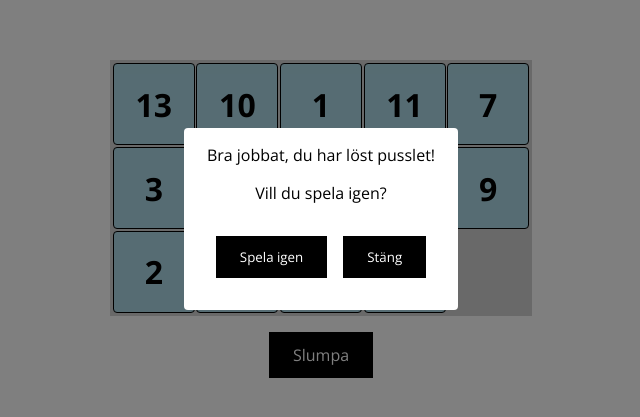
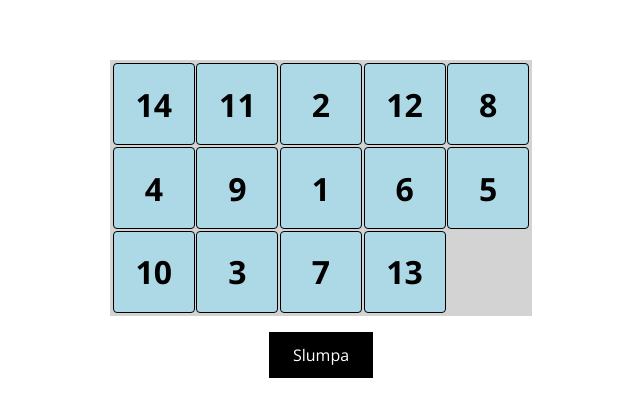
Before and after one commit to frankemon/grebban-test, a React (Vite) app: page / in a window 1280 px wide. Shown: the part 181-598 px from the top of the page, without its empty margins (319-959 px from the left). Built offline with nearby package versions, Linux system fonts and the light colour scheme.

Commit message:
add util, tile move, solved test

```diff
--- a/src/App.tsx
+++ b/src/App.tsx
@@ -2,13 +2,26 @@ import React, { useEffect, useState } from "react";
 import styled, { createGlobalStyle } from "styled-components";
 import Board from "./components/Board";
 import Button from "./components/Button";
-import randomizeTiles from "./hooks/randomizeTiles";
 import Modal from "./components/Modal";
 
-// TODO: move fx
-// TODO: check if solved fx and use on each move
-// TODO: if solved, show modal with play again button
 // TODO: get better randomize fx
+
+const COLS = 5;
+const SOLVED = false;
+
+const randomizeTiles: (tiles: number[]) => number[] = (tiles) => {
+  const randomized = tiles.sort(() => Math.random() - 0.5);
+  return randomized;
+};
+
+const checkIfSolved = (tiles: number[]) => {
+  for (let i = 0; i < tiles.length; i++) {
+    if (tiles[i] !== i + 1) {
+      return false;
+    }
+  }
+  return true;
+};
 
 const GlobalStyle = createGlobalStyle`
   body {
@@ -28,17 +41,28 @@ const MainContainer = styled.div`
 
 const App: React.FC = () => {
   const [tiles, setTiles] = useState<number[]>([
-    0, 1, 2, 3, 4, 5, 6, 7, 8, 9, 10, 11, 12, 13, 14,
+    1, 2, 3, 4, 5, 6, 7, 8, 9, 10, 11, 12, 13, 14, 0,
   ]);
-  const [isSolved, setIsSolved] = useState<boolean>(false);
-  const [showModal, setShowModal] = useState<boolean>(true);
+  const [emptyTile, setEmptyTile] = useState<number>(0);
+  const [showModal, setShowModal] = useState<boolean>(false);
 
   useEffect(() => {
-    setTiles(randomizeTiles([...tiles]));
+    if (SOLVED) {
+      // Set game to solved for testing
+      setTiles(tiles);
+      setEmptyTile(0);
+      setShowModal(true);
+    } else {
+      // Normal game start
+      const shuffledTiles = randomizeTiles([...tiles]);
+      setTiles(shuffledTiles);
+    }
   }, []);
 
   const handleRandomize = () => {
-    setTiles(randomizeTiles([...tiles]));
+    const shuffledTiles = randomizeTiles([...tiles]);
+    setTiles(shuffledTiles);
+    setEmptyTile(0);
   };
 
   const handleShowModal = () => {
@@ -50,22 +74,72 @@ const App: React.FC = () => {
     setShowModal((prevShowModal) => !prevShowModal);
   };
 
+  const handleTileClick = (index: number) => {
+    const emptyTileIndex = tiles.indexOf(emptyTile);
+    const emptyRow = Math.floor(emptyTileIndex / COLS);
+    const emptyCol = emptyTileIndex % COLS;
+    const tileRow = Math.floor(index / COLS);
+    const tileCol = index % COLS;
+
+    const newTiles = [...tiles];
+
+    if (tileRow === emptyRow) {
+      // Horizontal shift
+      if (tileCol < emptyCol) {
+        // Shift right
+        for (let col = emptyCol; col > tileCol; col--) {
+          newTiles[emptyRow * COLS + col] = newTiles[emptyRow * COLS + col - 1];
+        }
+      } else if (tileCol > emptyCol) {
+        // Shift left
+        for (let col = emptyCol; col < tileCol; col++) {
+          newTiles[emptyRow * COLS + col] = newTiles[emptyRow * COLS + col + 1];
+        }
+      }
+      newTiles[emptyRow * COLS + tileCol] = emptyTile;
+    } else if (tileCol === emptyCol) {
+      // Vertical shift
+      if (tileRow < emptyRow) {
+        // Shift down
+        for (let row = emptyRow; row > tileRow; row--) {
+          newTiles[row * COLS + emptyCol] =
+            newTiles[(row - 1) * COLS + emptyCol];
+        }
+      } else if (tileRow > emptyRow) {
+        // Shift up
+        for (let row = emptyRow; row < tileRow; row++) {
+          newTiles[row * COLS + emptyCol] =
+            newTiles[(row + 1) * COLS + emptyCol];
+        }
+      }
+      newTiles[tileRow * COLS + emptyCol] = emptyTile;
+    }
+
+    setTiles(newTiles);
+    setEmptyTile(newTiles[index]);
+
+    if (checkIfSolved(newTiles)) {
+      setShowModal(true);
+    }
+  };
+
   return (
     <>
       <GlobalStyle />
       {showModal && (
         <Modal
-          text={"Bra jobbat, du har löst pusslet!"}
+          text={"bra jobbat, du har löst pusslet!"}
           prompt={true}
-          promptText={"Vill du spela igen?"}
-          button={"Spela igen"}
+          promptText={"vill du spela igen?"}
+          button={"spela igen"}
           onClick={handlePlayAgain}
           close={true}
           onClose={handleShowModal}
+          closeText={"stäng"}
         />
       )}
       <MainContainer>
-        <Board tiles={tiles} />
+        <Board tiles={tiles} onTileClick={handleTileClick} cols={COLS} />
         <Button text={"slumpa"} onClick={handleRandomize} />
       </MainContainer>
     </>
--- a/src/components/Board.tsx
+++ b/src/components/Board.tsx
@@ -2,36 +2,27 @@ import React from "react";
 import styled from "styled-components";
 import Tile from "./Tile";
 
-const ROWS = 3;
-const COLS = 5;
-const TILES_AMOUNT = ROWS * COLS - 1;
-//   grid-template-columns: repeat(${COLS}, 1fr);
-{
-  /* {Array.from({ length: TILES_AMOUNT }).map((_, index) => (
-        <Tile key={index} number={index + 1} />
-      ))} */
+interface BoardProps {
+  tiles: number[];
+  onTileClick: (index: number) => void;
+  cols: number;
 }
-// const TILES_AMOUNT = 5;
 
-const BoardContainer = styled.div`
+const BoardContainer = styled.div<{ cols: number }>`
   display: grid;
-  grid-template-columns: repeat(${COLS}, 1fr);
+  grid-template-columns: repeat(${(props) => props.cols}, 1fr);
   gap: 0.1rem;
   padding: 0.2rem;
   margin-bottom: 1rem;
   background-color: #d3d3d3;
 `;
 
-interface BoardProps {
-  tiles: number[];
-}
-
-const Board: React.FC<BoardProps> = ({ tiles }) => {
+const Board: React.FC<BoardProps> = ({ tiles, onTileClick, cols }) => {
   return (
-    <BoardContainer>
-      {tiles.map((tile, index) =>
-        tile === 0 ? null : <Tile key={index} number={tile} />
-      )}
+    <BoardContainer cols={cols}>
+      {tiles.map((tile, index) => (
+        <Tile key={index} number={tile} onClick={() => onTileClick(index)} />
+      ))}
     </BoardContainer>
   );
 };
--- a/src/components/Button.tsx
+++ b/src/components/Button.tsx
@@ -1,5 +1,6 @@
 import React from "react";
 import styled from "styled-components";
+import capatalizeText from "../utils/capitalizeText";
 
 interface ButtonProps {
   text: string;
@@ -16,9 +17,7 @@ const ButtonContainer = styled.div`
 
 const Button: React.FC<ButtonProps> = ({ text, onClick }) => {
   return (
-    <ButtonContainer onClick={onClick} className="btn">
-      {text.charAt(0).toUpperCase() + text.slice(1)}
-    </ButtonContainer>
+    <ButtonContainer onClick={onClick}>{capatalizeText(text)}</ButtonContainer>
   );
 };
 
--- a/src/components/Modal.tsx
+++ b/src/components/Modal.tsx
@@ -1,5 +1,17 @@
 import React from "react";
 import styled from "styled-components";
+import capatalizeText from "../utils/capitalizeText";
+
+interface ModalProps {
+  text: string;
+  button: string;
+  prompt: boolean;
+  promptText: string;
+  close: boolean;
+  onClick: () => void;
+  onClose: () => void;
+  closeText: string;
+}
 
 const ModalOverlay = styled.div`
   display: flex;
@@ -55,16 +67,6 @@ const ModalButtonClose = styled.button`
   font-family: "Open Sans", sans-serif;
 `;
 
-interface ModalProps {
-  text: string;
-  button: string;
-  prompt: boolean;
-  promptText: string;
-  close: boolean;
-  onClick: () => void;
-  onClose: () => void;
-}
-
 const Modal: React.FC<ModalProps> = ({
   text,
   button,
@@ -73,16 +75,19 @@ const Modal: React.FC<ModalProps> = ({
   promptText,
   onClick,
   onClose,
+  closeText,
 }) => {
   return (
     <ModalOverlay>
       <ModalBody>
-        {text}
-        {prompt && <p>{promptText}</p>}
+        <h1>{capatalizeText(text)}</h1>
+        {prompt && <p>{capatalizeText(promptText)}</p>}
         <ModalButtonContainer>
-          <ModalButton onClick={onClick}>{button}</ModalButton>
+          <ModalButton onClick={onClick}>{capatalizeText(button)}</ModalButton>
           {close && (
-            <ModalButtonClose onClick={onClose}>Stäng</ModalButtonClose>
+            <ModalButtonClose onClick={onClose}>
+              {capatalizeText(closeText)}
+            </ModalButtonClose>
           )}
         </ModalButtonContainer>
       </ModalBody>
--- a/src/components/Tile.tsx
+++ b/src/components/Tile.tsx
@@ -1,19 +1,24 @@
 import React from "react";
 import styled from "styled-components";
 
-const TileContainer = styled.div`
+interface TileProps {
+  number: number;
+  onClick: () => void;
+}
+
+const TileContainer = styled.div<{ $isEmpty: boolean }>`
   display: flex;
   justify-content: center;
   align-items: center;
   width: 5rem;
   height: 5rem;
-  background-color: #add9e6;
-  border: 1px solid #000000;
+  background-color: ${({ $isEmpty }) => ($isEmpty ? "transparent" : "#add9e6")};
+  border: ${({ $isEmpty }) => ($isEmpty ? "none" : "1px solid #000000")};
   border-radius: 0.25rem;
   color: #000000;
   font-size: 2rem;
   font-weight: bold;
-  cursor: pointer;
+  cursor: ${({ $isEmpty }) => ($isEmpty ? "default" : "pointer")};
   user-select: none;
   @media (max-width: 600px) {
     width: 4rem;
@@ -21,15 +26,13 @@ const TileContainer = styled.div`
   }
 `;
 
-interface TileProps {
-  number: number;
-}
-
-const Tile: React.FC<TileProps> = ({ number }) => {
-  const checkTilePosition = () => {
-    console.log("checkTilePosition", number);
-  };
-  return <TileContainer onClick={checkTilePosition}>{number}</TileContainer>;
+const Tile: React.FC<TileProps> = ({ number, onClick }) => {
+  const isEmpty = number === 0;
+  return (
+    <TileContainer $isEmpty={isEmpty} onClick={isEmpty ? undefined : onClick}>
+      {isEmpty ? "" : number}
+    </TileContainer>
+  );
 };
 
 export default Tile;
--- a/src/hooks/randomizeTiles.ts
+++ /dev/null
@@ -1,6 +0,0 @@
-const randomizeTiles: (tiles: number[]) => number[] = (tiles) => {
-  const randomized = tiles.sort(() => Math.random() - 0.5);
-  return randomized;
-};
-
-export default randomizeTiles;
--- /dev/null
+++ b/src/utils/capitalizeText.ts
@@ -0,0 +1,5 @@
+const capitalizeText = (text: string): string => {
+  return text.charAt(0).toUpperCase() + text.slice(1);
+};
+
+export default capitalizeText;
```
